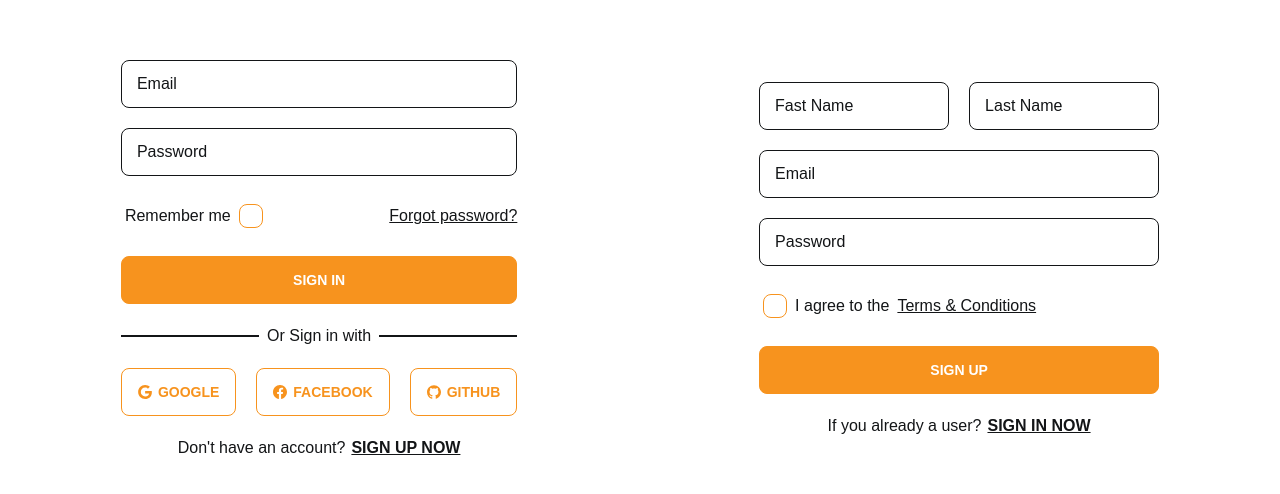
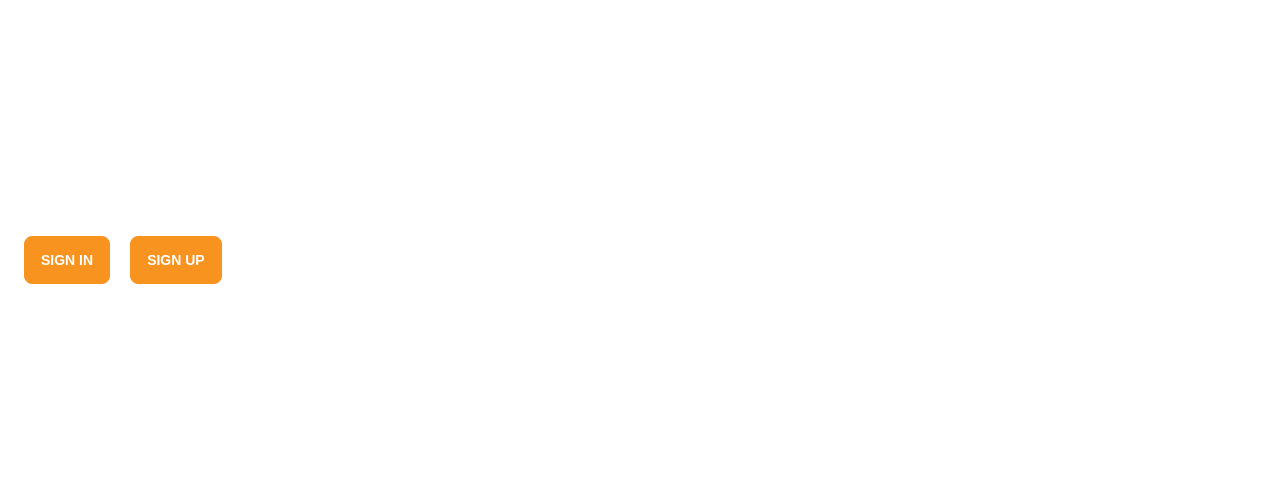
Before and after one commit to mdpahlovi/the-imprint-news-client, a React (Create React App) app: page / in a window 1280 px wide. Shown: the part 140-634 px from the top of the page. Built offline with nearby package versions, Linux system fonts and the light colour scheme.

Commit message:
React Router Dom Installed, Signin & Signup Route Setup

```diff
--- a/package.json
+++ b/package.json
@@ -10,6 +10,7 @@
     "react": "^18.2.0",
     "react-dom": "^18.2.0",
     "react-icons": "^4.6.0",
+    "react-router-dom": "^6.4.2",
     "react-scripts": "5.0.1",
     "web-vitals": "^2.1.4"
   },
--- a/src/App.js
+++ b/src/App.js
@@ -1,13 +1,37 @@
+import { createBrowserRouter, Link, RouterProvider } from "react-router-dom";
 import Signin from "./components/Signin";
 import Signup from "./components/Signup";
 
 function App() {
-    return (
-        <div className="h-screen flex items-center justify-evenly">
-            <Signin />
-            <Signup />
-        </div>
-    );
+    const router = createBrowserRouter([
+        {
+            path: "/",
+            children: [
+                {
+                    path: "/",
+                    element: (
+                        <div className="my-container h-screen flex items-center gap-5">
+                            <Link to="/signin" className="btn btn-primary">
+                                Sign In
+                            </Link>
+                            <Link to="/signup" className="btn btn-primary">
+                                Sign Up
+                            </Link>
+                        </div>
+                    ),
+                },
+                {
+                    path: "/signin",
+                    element: <Signin />,
+                },
+                {
+                    path: "/signup",
+                    element: <Signup />,
+                },
+            ],
+        },
+    ]);
+    return <RouterProvider router={router}></RouterProvider>;
 }
 
 export default App;
--- a/src/components/Signin.js
+++ b/src/components/Signin.js
@@ -2,10 +2,11 @@ import React from "react";
 import Input from "./Reusable/Input";
 import { ImGoogle, ImGithub } from "react-icons/im";
 import { BsFacebook } from "react-icons/bs";
+import { Link } from "react-router-dom";
 
 const Signin = () => {
     return (
-        <section className="form-container content-gap-y">
+        <section className="form-container content-gap-y h-screen justify-center">
             <form className="content-gap-y">
                 <Input type={"email"} name={"email"} text={"Email"} />
                 <Input type={"password"} name={"password"} text={"Password"} />
@@ -39,9 +40,9 @@ const Signin = () => {
             </div>
             <p className="text-center">
                 Don't have an account?
-                <a href="/" className="ml-1.5 font-bold uppercase underline">
+                <Link to="/signup" className="ml-1.5 font-bold uppercase underline">
                     Sign Up Now
-                </a>
+                </Link>
             </p>
         </section>
     );
--- a/src/components/Signup.js
+++ b/src/components/Signup.js
@@ -1,9 +1,10 @@
 import React from "react";
+import { Link } from "react-router-dom";
 import Input from "./Reusable/Input";
 
 const Signup = () => {
     return (
-        <section className="form-container content-gap-y">
+        <section className="form-container content-gap-y h-screen justify-center">
             <form className="content-gap-y">
                 <div className="content-gap-x justify-between">
                     <Input type={"text"} name={"fastName"} text={"Fast Name"} />
@@ -24,9 +25,9 @@ const Signup = () => {
             </form>
             <p className="text-center">
                 If you already a user?
-                <a href="/" className="ml-1.5 font-bold uppercase underline">
+                <Link to="/signin" className="ml-1.5 font-bold uppercase underline">
                     Sign In Now
-                </a>
+                </Link>
             </p>
         </section>
     );
```
Also changed, not shown: 1 other file (tests, documents, lock files or other folders).
